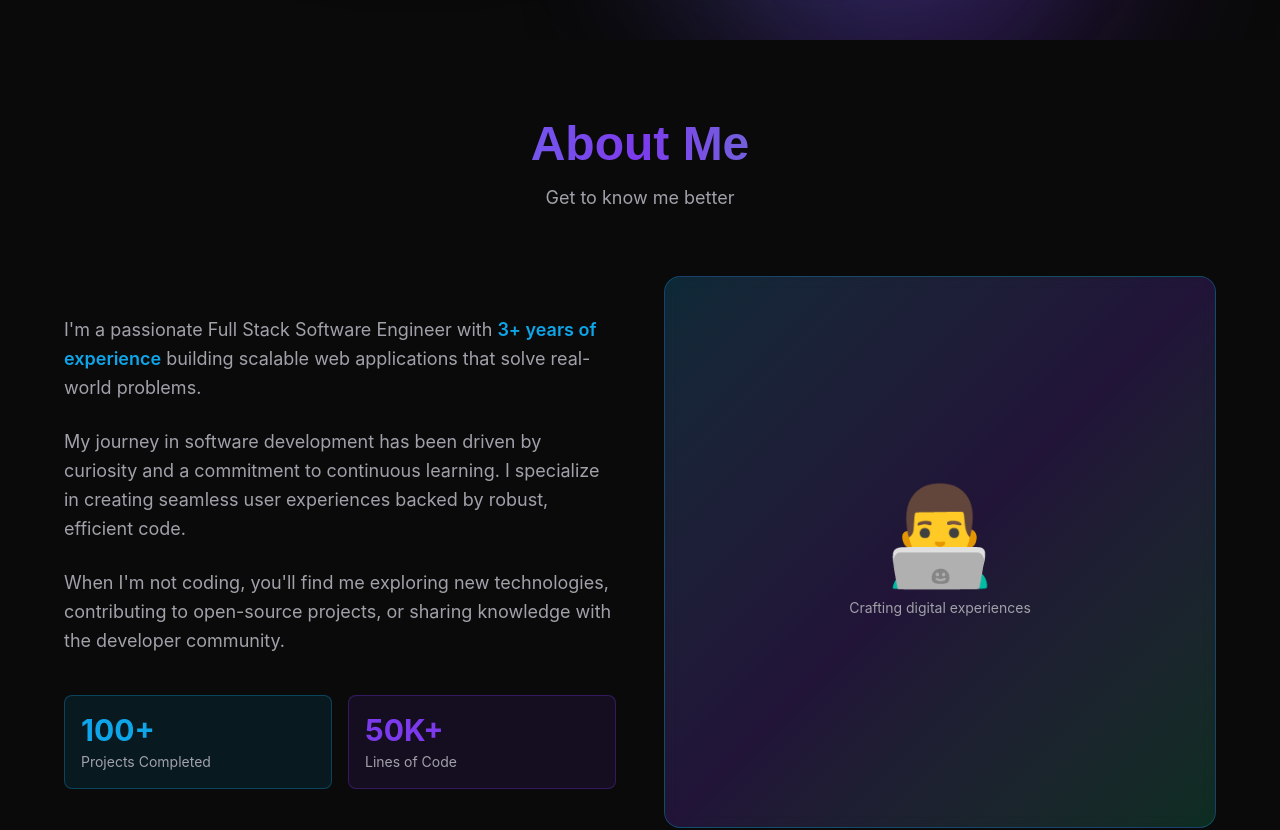
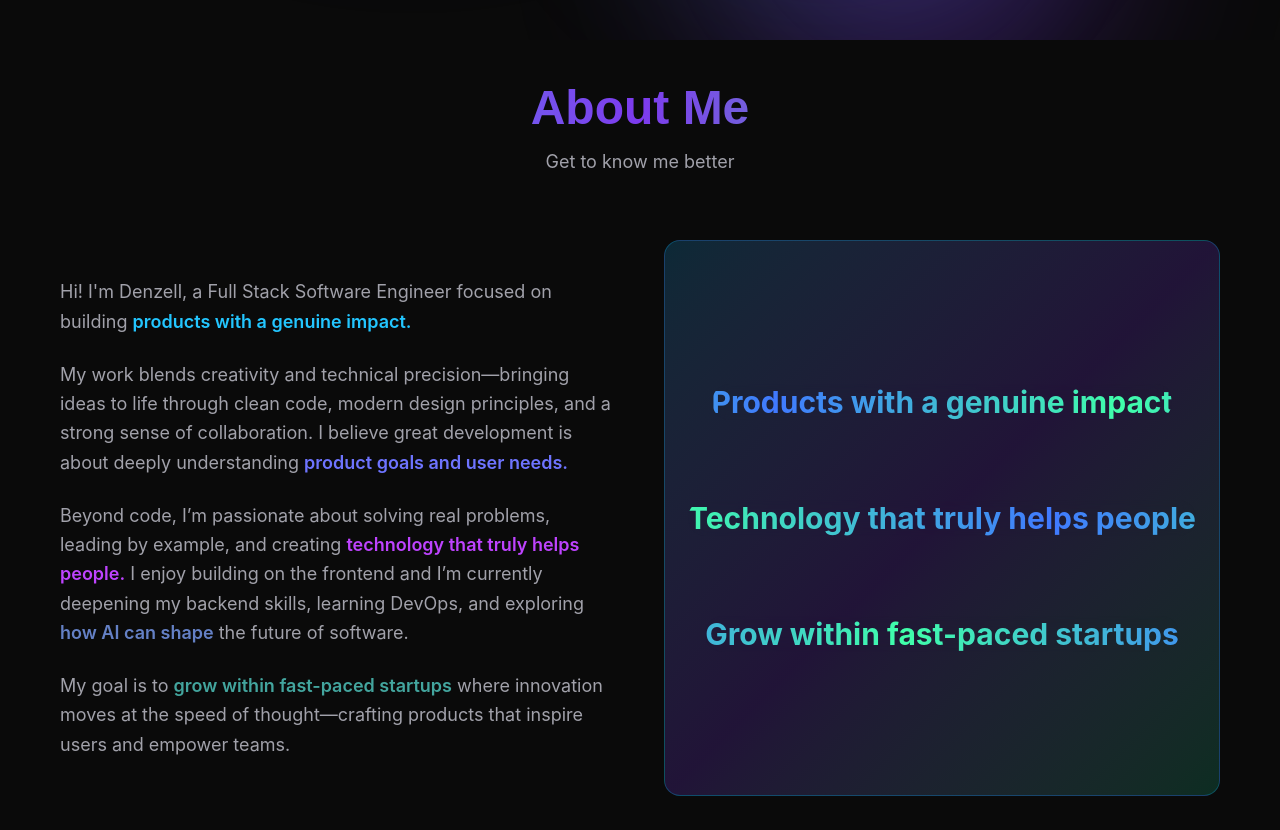
Before and after one commit to denzellgh/portfolio-denzellgh, a React (Vite) app: page / in a window 1280 px wide. Shown: the part 760-1590 px from the top of the page. Built offline with nearby package versions, Linux system fonts and the light colour scheme.

Commit message:
fix: content & styling changes in about section

```diff
--- a/src/sections/About.tsx
+++ b/src/sections/About.tsx
@@ -1,54 +1,61 @@
+// import { useState } from 'react';
+import { FlipCard } from '@/components/shared/FlipCard';
 import { SectionTitle } from '../components/ui/SectionTitle';
 
 export const About = () => {
   return (
-    <section id="about" className="relative py-20">
-      <div className="mx-auto max-w-[1200px] px-6">
+    <section
+      id="about"
+      className="relative flex min-h-screen items-center py-20 lg:py-0"
+    >
+      <div className="mx-auto max-w-[1200px] px-6 xl:px-0">
         <SectionTitle subtitle="Get to know me better">About Me</SectionTitle>
 
-        <div className="grid items-center gap-12 md:grid-cols-2">
-          <div className="space-y-6">
+        <div className="grid items-center gap-12 max-lg:max-w-[700px] sm:px-5 lg:grid-cols-2">
+          <div className="mx-2 space-y-6 lg:mx-0">
             <p className="text-lg leading-relaxed text-[#A1A1AA]">
-              I'm a passionate Full Stack Software Engineer with{' '}
-              <span className="text-[#0EA5E9] font-semibold">
-                3+ years of experience
+              Hi! I'm Denzell, a Full Stack Software Engineer focused on
+              building{' '}
+              <span className="font-semibold text-[#23C6FF]">
+                products with a genuine impact.
               </span>{' '}
-              building scalable web applications that solve real-world problems.
             </p>
 
             <p className="text-lg leading-relaxed text-[#A1A1AA]">
-              My journey in software development has been driven by curiosity
-              and a commitment to continuous learning. I specialize in creating
-              seamless user experiences backed by robust, efficient code.
+              My work blends creativity and technical precision—bringing ideas
+              to life through clean code, modern design principles, and a strong
+              sense of collaboration. I believe great development is about
+              deeply understanding{' '}
+              <span className="font-semibold text-[#6E74FF]">
+                product goals and user needs.
+              </span>
             </p>
 
             <p className="text-lg leading-relaxed text-[#A1A1AA]">
-              When I'm not coding, you'll find me exploring new technologies,
-              contributing to open-source projects, or sharing knowledge with
-              the developer community.
+              Beyond code, I’m passionate about solving real problems, leading
+              by example, and creating{' '}
+              <span className="font-semibold text-[#BE43FF]">
+                technology that truly helps people.
+              </span>{' '}
+              I enjoy building on the frontend and I’m currently deepening my
+              backend skills, learning DevOps, and exploring{' '}
+              <span className="font-semibold text-[#6480C5]">
+                how AI can shape
+              </span>{' '}
+              the future of software.
             </p>
 
-            <div className="grid grid-cols-2 gap-4 pt-4">
-              <div className="p-4 rounded-lg bg-[#0EA5E9]/10 border border-[#0EA5E9]/30">
-                <p className="text-3xl font-bold text-[#0EA5E9] mb-1">100+</p>
-                <p className="text-sm text-[#A1A1AA]">Projects Completed</p>
-              </div>
-              <div className="p-4 rounded-lg bg-[#7C3AED]/10 border border-[#7C3AED]/30">
-                <p className="text-3xl font-bold text-[#7C3AED] mb-1">50K+</p>
-                <p className="text-sm text-[#A1A1AA]">Lines of Code</p>
-              </div>
-            </div>
+            <p className="text-lg leading-relaxed text-[#A1A1AA]">
+              My goal is to{' '}
+              <span className="font-semibold text-[#43A59E]">
+                grow within fast-paced startups
+              </span>{' '}
+              where innovation moves at the speed of thought—crafting products
+              that inspire users and empower teams.
+            </p>
           </div>
-
           <div className="relative">
-            <div className="flex aspect-square items-center justify-center rounded-2xl bg-gradient-to-br from-[#0EA5E9]/20 via-[#7C3AED]/20 to-[#10B981]/20 border border-[#0EA5E9]/30 backdrop-blur-sm">
-              <div className="text-center">
-                <div className="mb-4 text-8xl">👨‍💻</div>
-                <p className="text-sm text-[#A1A1AA]">
-                  Crafting digital experiences
-                </p>
-              </div>
-            </div>
+            <FlipCard />
           </div>
         </div>
       </div>
```
